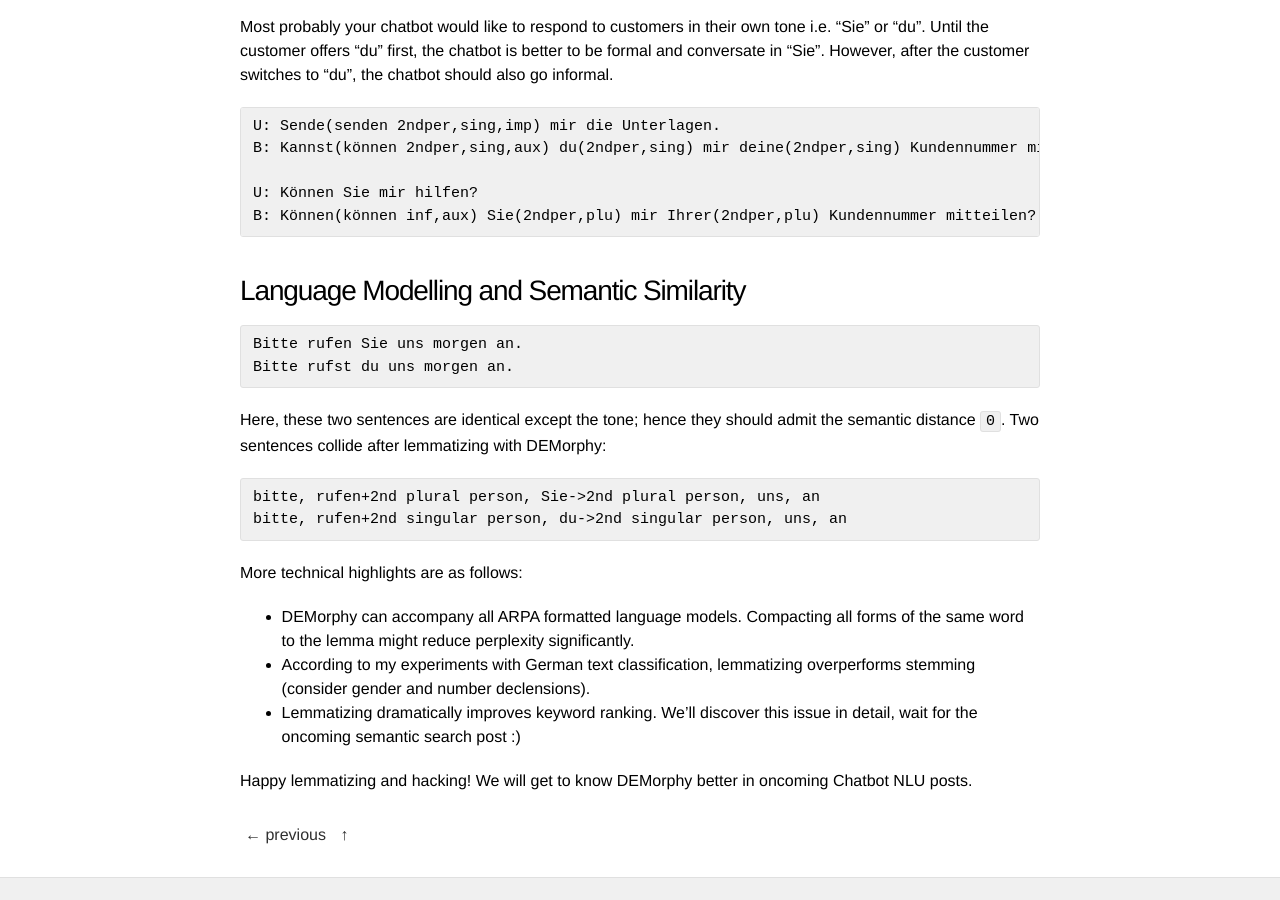
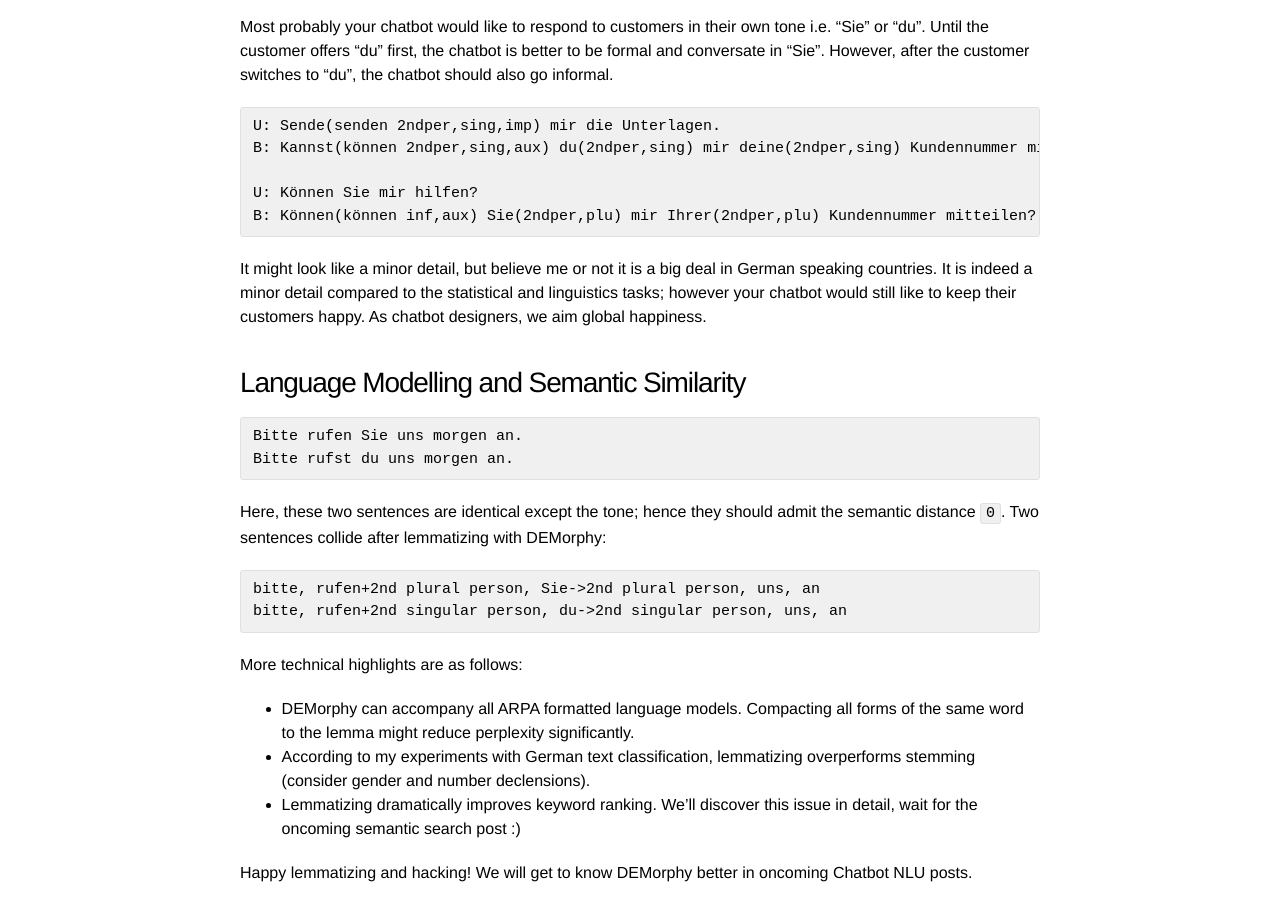
Before and after one commit to DuyguA/DuyguA.github.io, a Jekyll site: the page built from _posts/2018-3-6-chatbot-nlu-series-demorphy.md, in a window 1280 px wide and 900 px high, scrolled down 2105 px. Built offline with Jekyll 4.4.1, drawn with Linux system fonts in a browser that asks for light colours; nearby versions of some CDN libraries; some web fonts are replaced.

Commit message:
fixed typo

````diff
--- a/_posts/2018-3-6-chatbot-nlu-series-demorphy.md
+++ b/_posts/2018-3-6-chatbot-nlu-series-demorphy.md
@@ -57,6 +57,8 @@ U: Können Sie mir hilfen?
 B: Können(können inf,aux) Sie(2ndper,plu) mir Ihrer(2ndper,plu) Kundennummer mitteilen?
 ```
 
+It might look like a minor detail, but believe me or not it is a big deal in German speaking countries. It is indeed a minor detail compared to the statistical and linguistics tasks; however your  chatbot would still like to keep their customers happy. As chatbot designers, we aim global happiness.
+
 ### Language Modelling and Semantic Similarity
 
 ```
````
